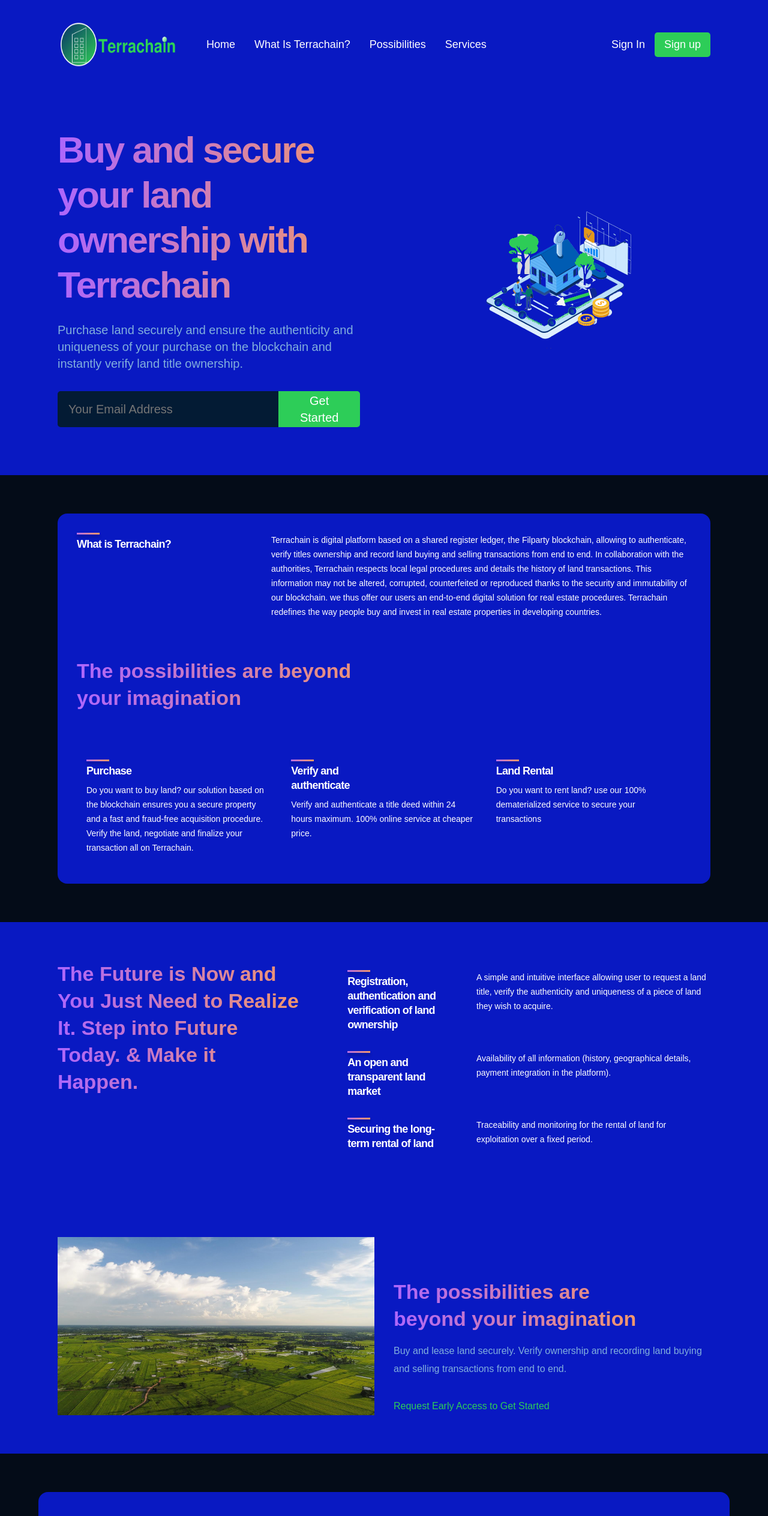
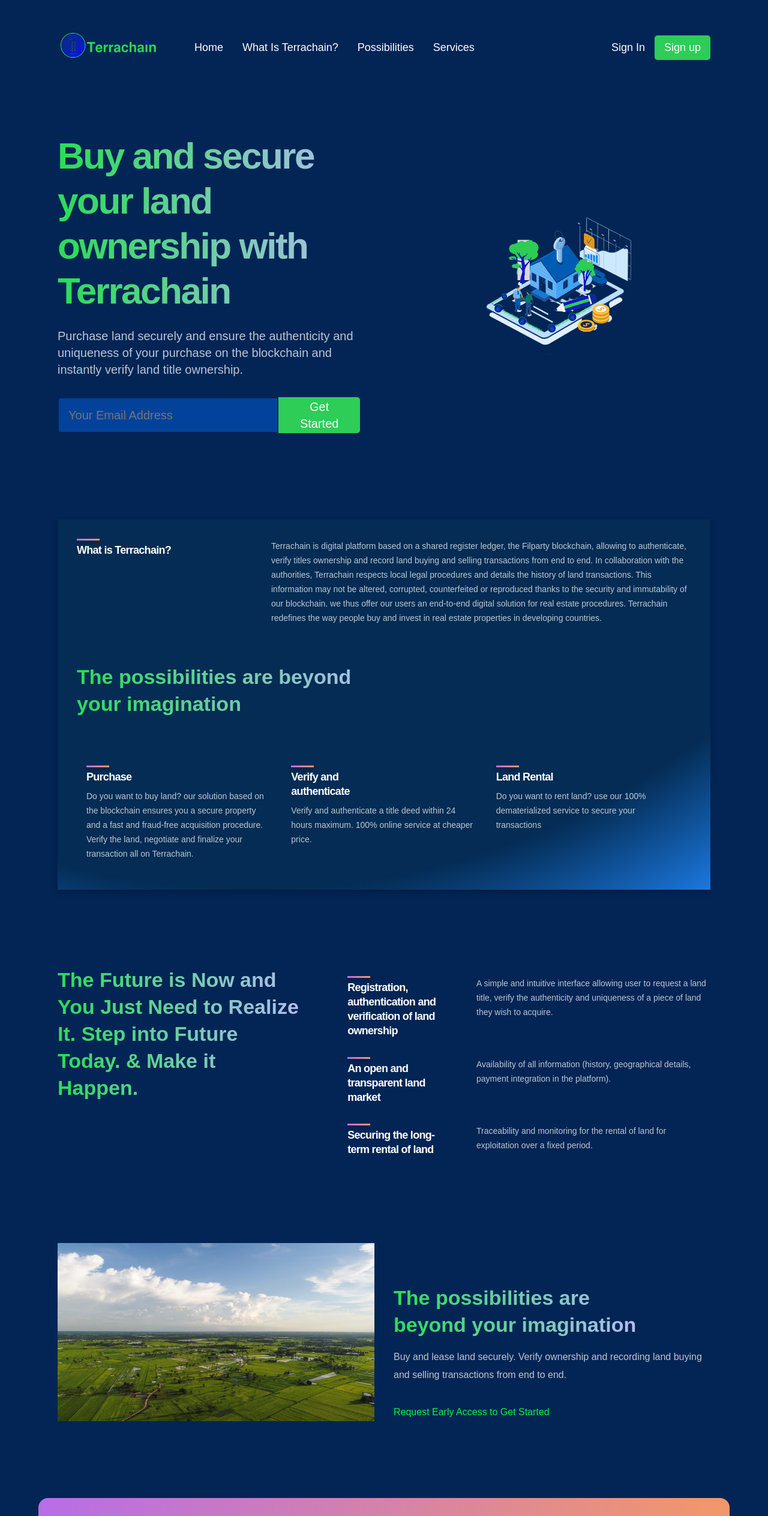
Before and after one commit to mxnuchim/terrachain-landing-page, a React (Create React App) app: page / in a window 1280 px wide. Shown: the top 2527 px of the page at 60% size. Built offline with nearby package versions, Linux system fonts and the light colour scheme; a web font is replaced by a local one.

Commit message:
Background update (19/05/2022)

```diff
--- a/src/App.css
+++ b/src/App.css
@@ -14,21 +14,8 @@
   text-decoration: none;
 }
 
-
 .gradient__bg {
-    background:#0919c2;
-
-    /* safari 5.1+,chrome 10+ */
-    background: #0919c2;
-
-    /* opera 11.10+ */
-    background:#0919c2;
-
-    /* ie 10+ */
-    background:#0919c2;
-
-    /* global 92%+ browsers support */
-    background:#0919c2;
+  background: #022555
 }
 
 .gradient__text {
--- a/src/components/cta/Cta.css
+++ b/src/components/cta/Cta.css
@@ -7,7 +7,7 @@
     padding: 2rem;
     margin: 4rem;
     border-radius: 1rem;
-    background: #0919c2;
+    background: var(--gradient-bar)
 }
 
 .gpt3__cta-content {
@@ -40,8 +40,15 @@
     margin-left: 2rem;
 }
 
+.gpt3__cta-btn:hover {
+    transition: transform 750ms;
+    transform: scale(1.2);
+    opacity: 1;
+    color: #07f045;
+}
+
 .gpt3__cta-btn button {
-    background: #2dcd58;
+    background: #2cdc58;
     color: #fff;
     font-family: var(--font-family);
     font-weight: 700;
--- a/src/components/feature/Feature.css
+++ b/src/components/feature/Feature.css
@@ -12,7 +12,6 @@
     flex: 1;
     max-width: 180px;
     margin-right: 2rem;
-    color: #fff;
 }
 
 .gpt3__features-container__feature-title h1 {
@@ -21,7 +20,7 @@
     font-size: 18px;
     line-height: 24px;
     letter-spacing: -0.04em;
-
+    color: #fff;
 }
 
 .gpt3__features-container__feature-title div {
@@ -36,7 +35,6 @@
     flex: 2;
     max-width: 390px;
     display: flex;
-
 }
 
 .gpt3__features-container_feature-text p {
@@ -44,7 +42,7 @@
     font-weight: 500;
     font-size: 14px;
     line-height: 24px;
-    color: #fff;;
+    color: var(--color-text);
 }
 
 @media screen and (max-width: 550px) {
--- a/src/components/navbar/Navbar.css
+++ b/src/components/navbar/Navbar.css
@@ -21,8 +21,8 @@
 }
 
 .terrachain__navbar-links_logo img {
-    width: 200px;
-    height: 80px;
+    width: 180px;
+    height: 90px;
 }
 
 .terrachain__navbar-links_container {
@@ -50,6 +50,13 @@
     cursor: pointer;
 }
 
+.terrachain__navbar-links_container p:hover {
+    transition: transform 750ms;
+    will-change: transform;
+    transform: translateY(-10px);
+    color: #07f045;
+}
+
 .terrachain__navbar-sign button,
 .terrachain__navbar-menu_container button {
     padding: 0.5rem 1rem;
@@ -63,7 +70,16 @@
     outline: none;
     cursor: pointer;
     border-radius: 5px;
+
 }
+
+.terrachain__navbar-sign button:hover {
+    transition: transform 750ms;
+    transform: scale(1.2);
+    opacity: 1;
+}
+
+
 
 .terrachain__navbar-menu {
     margin-left: 1rem;
@@ -83,7 +99,7 @@
     flex-direction: column;
 
     text-align: end;
-    background: var(--color-footer);
+    background: #074294;
     padding: 2rem;
     position: absolute;
     right: 0;
--- a/src/components/navbar/Navbar.jsx
+++ b/src/components/navbar/Navbar.jsx
@@ -1,7 +1,7 @@
 import React, { useState } from 'react'
 import { RiMenu3Line, RiCloseLine } from 'react-icons/ri';
 import './Navbar.css'
-import terraLogo from '../../assets/terraLogo.png'
+import terraLogo from '../../assets/terraLogo.svg'
 
 
 const Navbar = () => {
--- a/src/containers/features/Features.css
+++ b/src/containers/features/Features.css
@@ -3,7 +3,6 @@
     display: flex;
     justify-content: space-between;
     flex-direction: row;
-    background-color: #0919c2;
 }
 
 .gpt3__features-heading {
@@ -25,7 +24,66 @@
 }
 
 .gpt3__features-heading p {
-    color: #2dcd58;
+    color: var(--color-subtext);
+    font-size: 16px;
+    line-height: 30px;
+    font-weight: 500;
+    font-family: var(--font-family);
+
+    margin-top: 2rem;
+}
+
+.gpt3__features-container {
+    flex: 1.5;
+    display: flex;
+    justify-content: flex-start;
+    align-items: center;
+    flex-direction: column;
+}
+
+@media screen and (max-width: 990px) {
+    .gpt3__features {
+        flex-direction: column;
+    }
+
+    .gpt3__features-heading {
+        margin: 0 0 2rem 0;
+    }
+}
+
+
+@media screen and (max-width: 550px) {
+    .gpt3__features-heading h1 {
+        font-size: 28px;
+        line-height: 38px;
+    }
+}.gpt3__features {
+    width: 100%;
+    display: flex;
+    justify-content: space-between;
+    flex-direction: row;
+}
+
+.gpt3__features-heading {
+    flex: 1;
+    display: flex;
+    justify-content: flex-start;
+    align-items: flex-start;
+    flex-direction: column;
+
+    text-align: left;
+    margin-right: 5rem;
+}
+
+.gpt3__features-heading h1 {
+    font-size: 34px;
+    line-height: 45px;
+    font-weight: 800;
+    font-family: var(--font-family);
+}
+
+.gpt3__features-heading p {
+    color: var(--color-subtext);
     font-size: 16px;
     line-height: 30px;
     font-weight: 500;
--- a/src/containers/footer/Footer.css
+++ b/src/containers/footer/Footer.css
@@ -4,7 +4,7 @@
     justify-content: center;
     align-items: center;
 
-    background:#0919c2;
+    background: var(--color-footer);
 }
 
 .gpt3__footer-heading {
@@ -34,6 +34,12 @@
     cursor: pointer;
 }
 
+.gpt3__cta-btn:hover {
+    transition: transform 750ms;
+    transform: scale(1.2);
+    opacity: 1;
+}
+
 .gpt3__footer-btn p {
     font-size: 18px;
     font-family: var(--font-family);
@@ -61,13 +67,11 @@
 .gpt3__footer-links_logo {
     display: flex;
     flex-direction: column;
-    font-family: var(--font-family);
-    font-weight: 500;
 }
 
 .gpt3__footer-links_logo img {
-    width: 150px;
-    height: 80px;
+    width: 118px;
+    height: 30px;
 
     margin-bottom: 1rem;
 }
@@ -89,7 +93,7 @@
     font-size: 14px;
     line-height: 17px;
     font-family: var(--font-family);
-    color: #2dcd58;
+    color: #0af846;
 
     margin-bottom: 0.9rem;
 }
--- a/src/containers/header/Header.css
+++ b/src/containers/header/Header.css
@@ -47,7 +47,7 @@
     font-weight: 400;
     font-size: 20px;
     line-height: 28px;
-    background: var(--color-footer);
+    background: #03429a;
     border: 2px solid var(--color-footer);
     padding: 0 1rem;
     outline: none;
@@ -74,6 +74,17 @@
 
     border-top-right-radius: 5px;
     border-bottom-right-radius: 5px;
+}
+
+.gpt3__header-content__input button:hover {
+    transition: transform 750ms;
+    transform: scale(1.2);
+    opacity: 1;
+}
+
+.gpt3__header-content__input input:hover {
+    transition: transform 750ms;
+    transform: scale(1.2);
 }
 
 .gpt3__header-content__people {
--- a/src/containers/possibility/Possibility.css
+++ b/src/containers/possibility/Possibility.css
@@ -1,7 +1,6 @@
 .gpt3__possibility {
     display: flex;
     flex-direction: row;
-    background-color: #0919c2;
 }
 
 .gpt3__possibility-image {
@@ -31,11 +30,11 @@
     font-weight: 500;
     font-size: 16px;
     line-height: 30px;
-    color: #2dcd58;
+    color: #71E5FF;
 }
 
 .gpt3__possibility-content h4:last-child {
-    color: #2dcd58;
+    color: #08f146;
 }
 
 .gpt3__possibility-content h1 {
--- a/src/containers/whatTerrachain/WhatTerrachain.css
+++ b/src/containers/whatTerrachain/WhatTerrachain.css
@@ -1,13 +1,27 @@
 .gpt3__whatgpt3 {
     display: flex;
     flex-direction: column;
-    border-radius: 1rem;
 
     padding: 2rem;
-    background-color: #0919c2;
+    background: var(--color-footer);
+
+    /* ff 3.6+ */
+    background:-moz-radial-gradient(circle at 30% -100%, #042c54 25%, rgba(4, 44, 84, 1) 85%, rgba(27, 120, 222, 1) 100%);
+
+    /* safari 5.1+,chrome 10+ */
+    background:-webkit-radial-gradient(circle at 30% -100%, #042c54 25%, rgba(4, 44, 84, 1) 85%, rgba(27, 120, 222, 1) 100%);
+
+    /* opera 11.10+ */
+    background:-o-radial-gradient(circle at 30% -100%, #042c54 25%, rgba(4, 44, 84, 1) 85%, rgba(27, 120, 222, 1) 100%);
+
+    /* ie 10+ */
+    background:-ms-radial-gradient(circle at 30% -100%, #042c54 25%, rgba(4, 44, 84, 1) 85%, rgba(27, 120, 222, 1) 100%);
+
+    /* global 92%+ browsers support */
+    background:radial-gradient(circle at 30% -100%, #042c54 25%, rgba(4, 44, 84, 1) 85%, rgba(27, 120, 222, 1) 100%);
+
+    filter: drop-shadow(0px 4px 4px rgba(0, 0, 0, 0.25));
 }
-
-
 
 .gpt3__whatgpt3-feature {
     display: flex;
@@ -45,7 +59,7 @@
     font-weight: 500;
     font-size: 16px;
     line-height: 30px;
-    color: #2DCD58;
+    color: var(--color-subtext);
     cursor: pointer;
 }
 
--- a/src/index.css
+++ b/src/index.css
@@ -3,12 +3,12 @@
 :root {
   --font-family: 'Ouhod', sans-serif;
 
-  --gradient-text: linear-gradient(89.97deg, #AE67FA 1.84%, #F49867 102.67%);
+  --gradient-text: linear-gradient(89.97deg, #2cdc58 1.84%, #b7bdf7 102.67%);
   --gradient-bar: linear-gradient(103.22deg, #AE67FA -13.86%, #F49867 99.55%);
 
-  --color-bg: #040C18;
-  --color-footer : #031B34;
+  --color-bg: #022555;
+  --color-footer : #022555;
   --color-blog: #042c54;
-  --color-text: #81AFDD;
-  --color-subtext: #FF8A71;
+  --color-text: rgba(255, 255, 255, 0.736);
+  --color-subtext: #2CDC58;
 }
```
Lines whose indentation alone changed are shown as unchanged.
